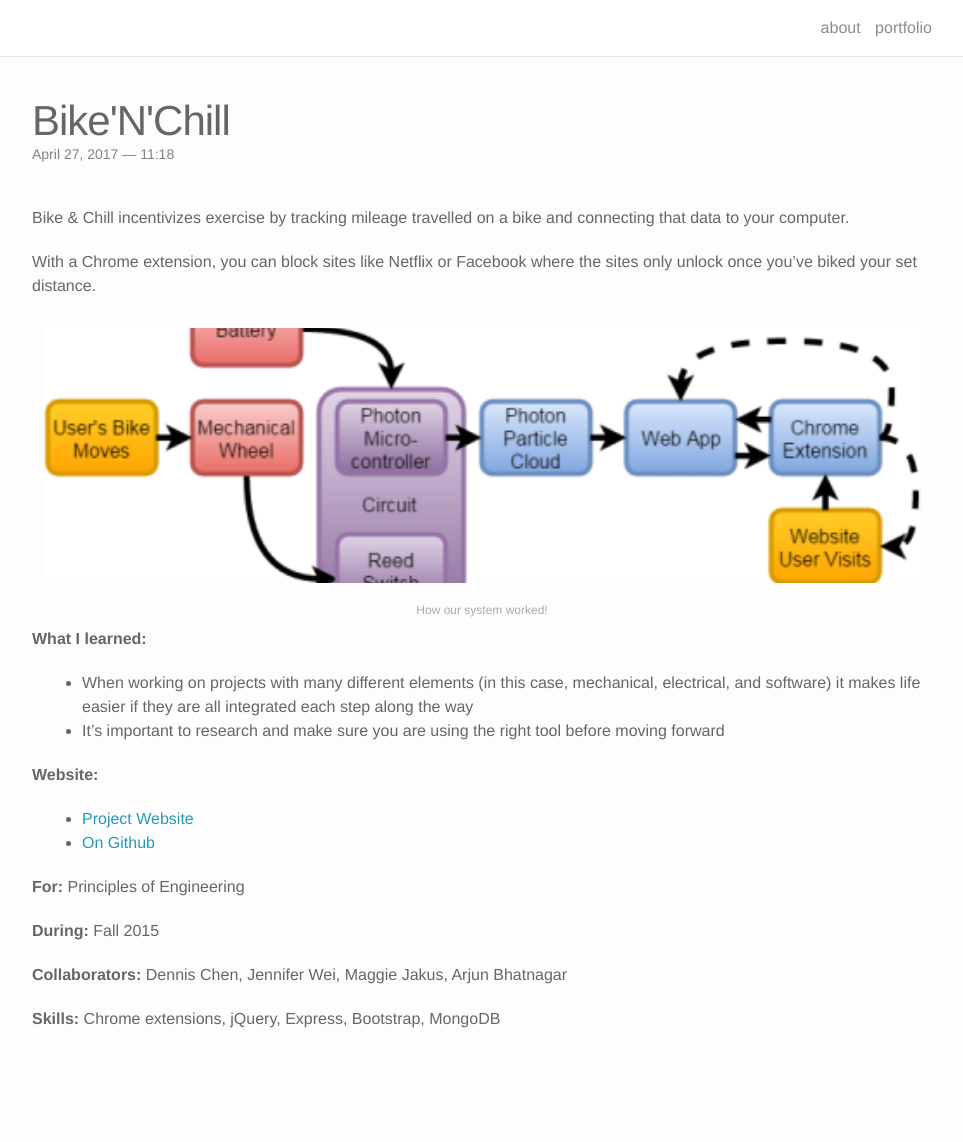
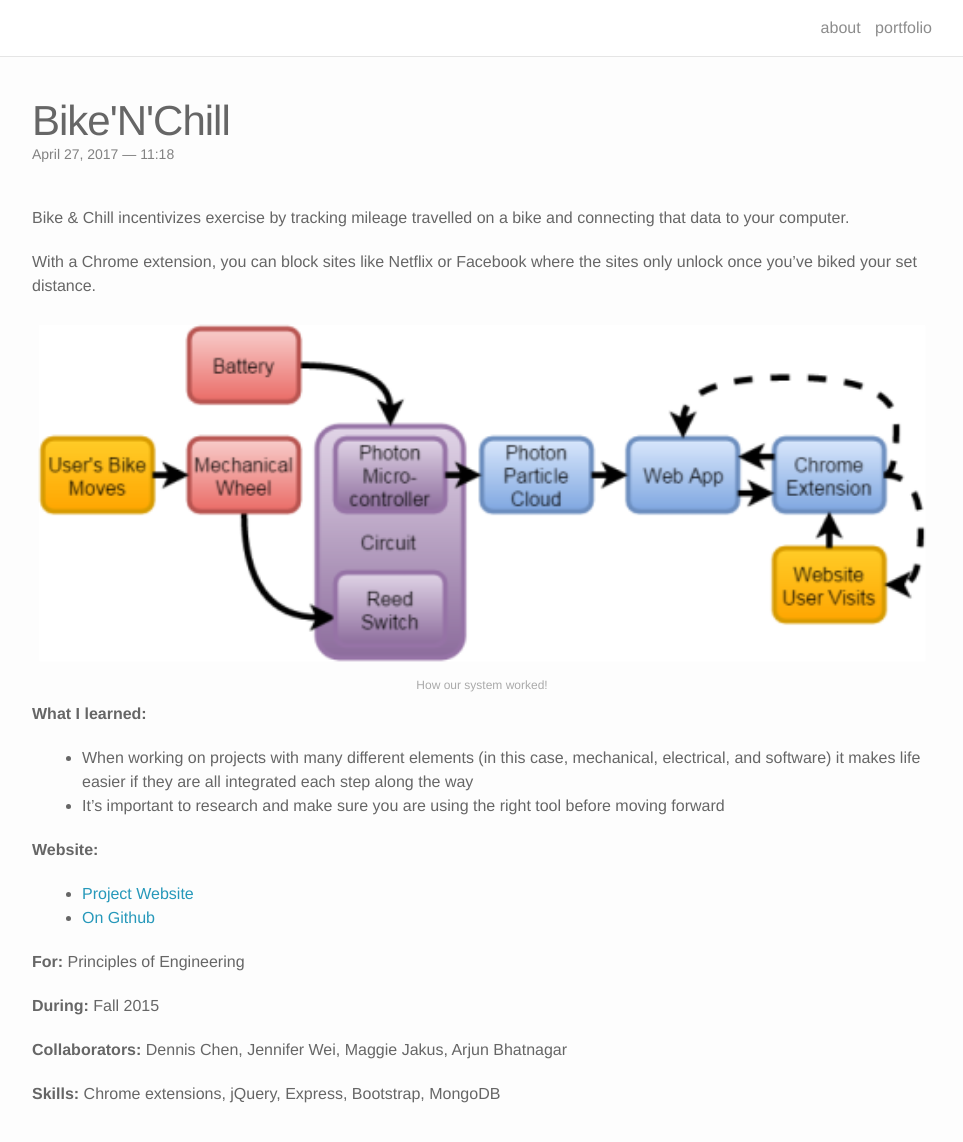
Before and after one commit to LucyWilcox/LucyWilcox.github.io, a Jekyll site: the page built from _portfolio/6_project.markdown, in a window 1280 px wide and 1226 px high. Shown: the top 1142 px of the window, without its empty margins (158-1121 px from the left). Built offline with Jekyll 4.4.1, drawn with Linux system fonts in a browser that asks for light colours; nearby versions of some CDN libraries.

Commit message:
fix image size

```diff
--- a/_portfolio/6_project.markdown
+++ b/_portfolio/6_project.markdown
@@ -10,9 +10,9 @@ Bike & Chill incentivizes exercise by tracking mileage travelled on a bike and c
 With a Chrome extension, you can block sites like Netflix or Facebook where the sites only unlock once you've biked your set distance.
 
 
-<div class="img_row">
-	<img class="col three" src="{{ site.baseurl }}/img/bac1.png" alt="" title="Bike&Chill"/>
-</div>
+
+<img class="col three" src="{{ site.baseurl }}/img/bac1.png" alt="" title="Bike&Chill"/>
+
 <div class="col three caption">
 	How our system worked!
 </div>
```
